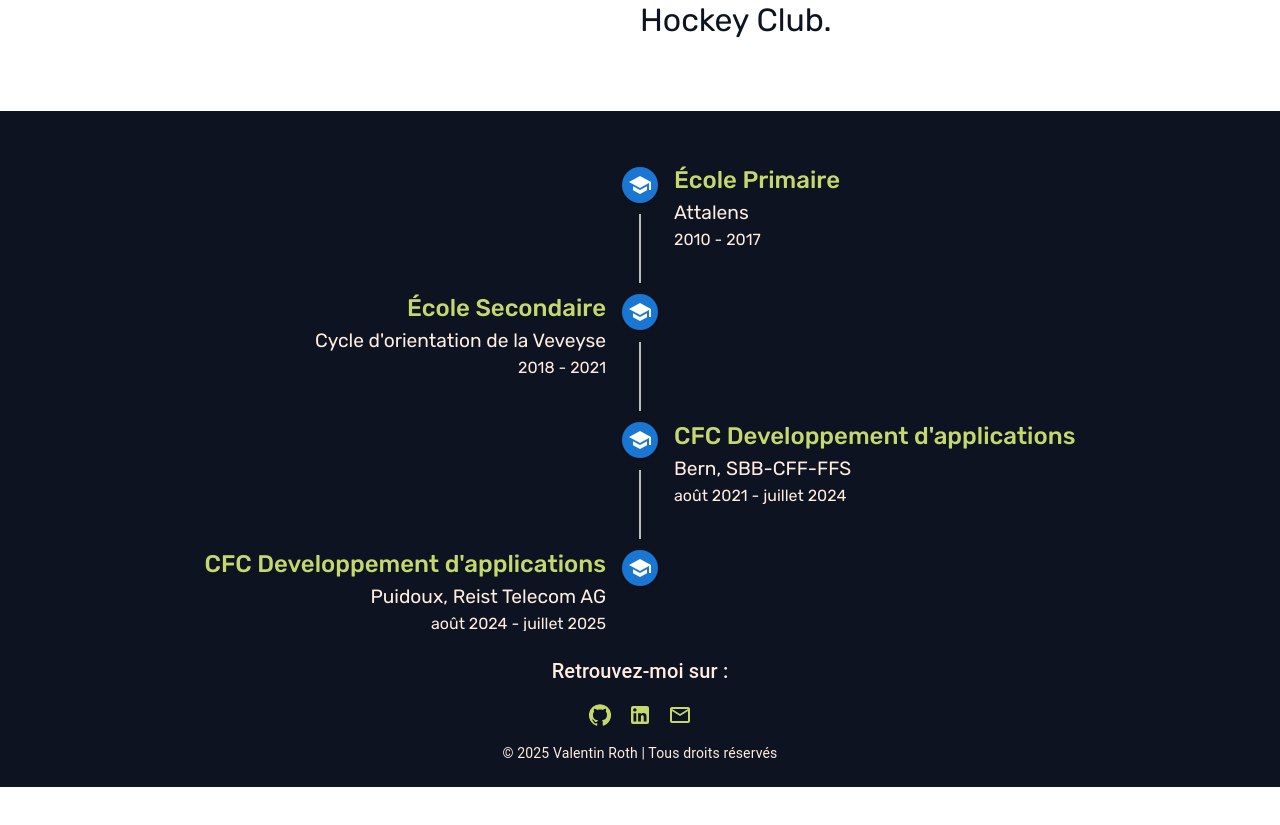
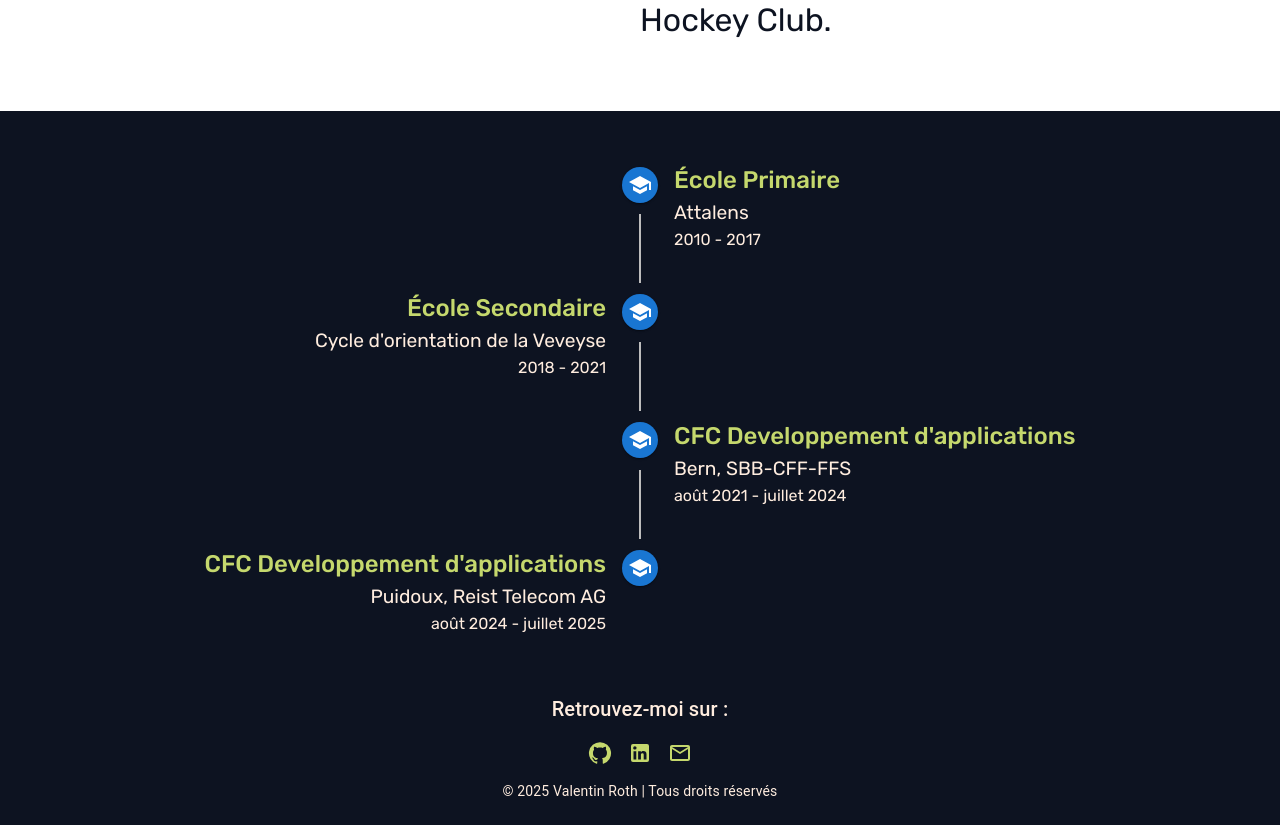
Before and after one commit to ElMonkito/portfolio, a React (Create React App) app: page / in a window 1280 px wide. Shown: the part 1296-2121 px from the top of the page. Before the commit the page ends 2083 px from the top, so only its background shows below. Built offline with nearby package versions, Linux system fonts and the light colour scheme.

Commit message:
add padding to parcours

```diff
--- a/src/components/parcours.jsx
+++ b/src/components/parcours.jsx
@@ -28,6 +28,7 @@ export default function EducationTimeline() {
                 marginTop: {xs: "10%", md: "3%"},
                 flexDirection: {xs: "column", md: "row"},
                 overflow: "hidden",
+                paddingBottom: {xs: "0%", md: "3%"}
             }}>
                 <Timeline position="alternate" sx={{marginTop: {xs: "15%", md: "3%"}}}>
                     {educationStages.map((stage, index) => (
```
